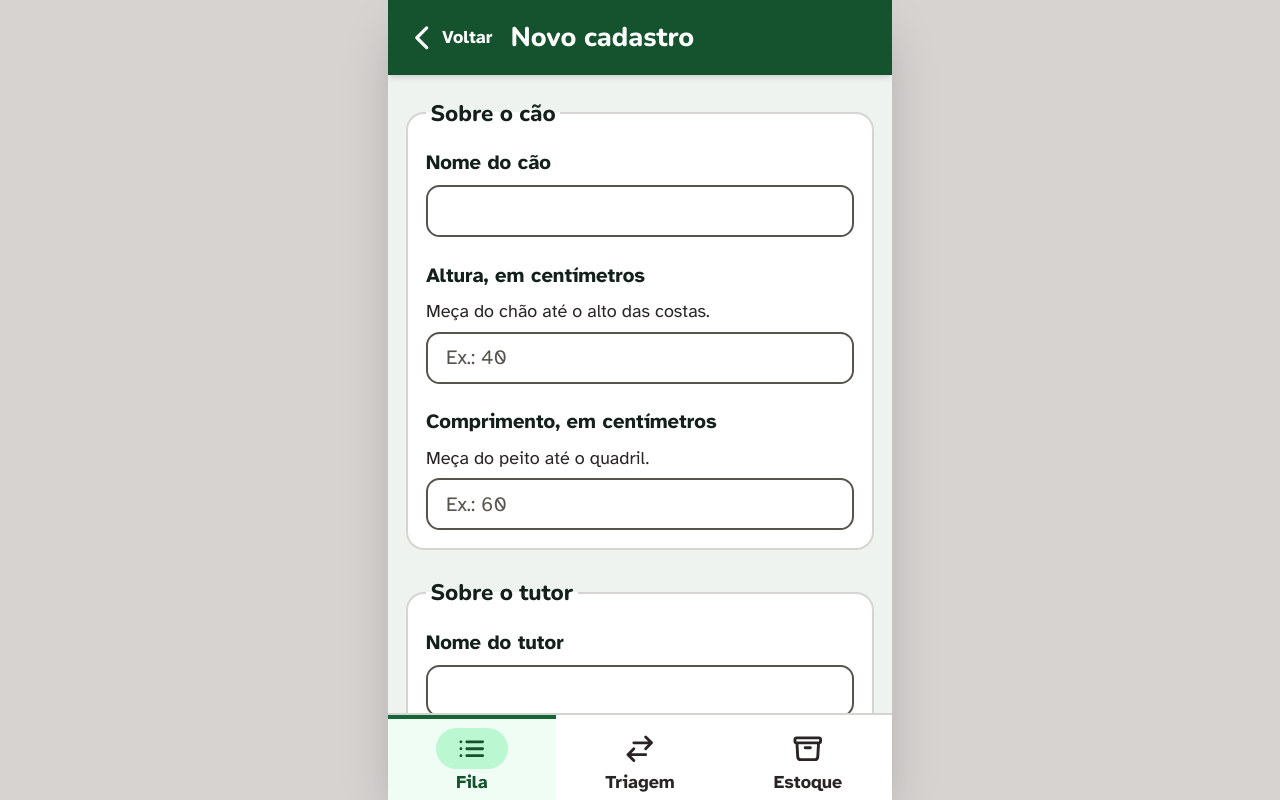
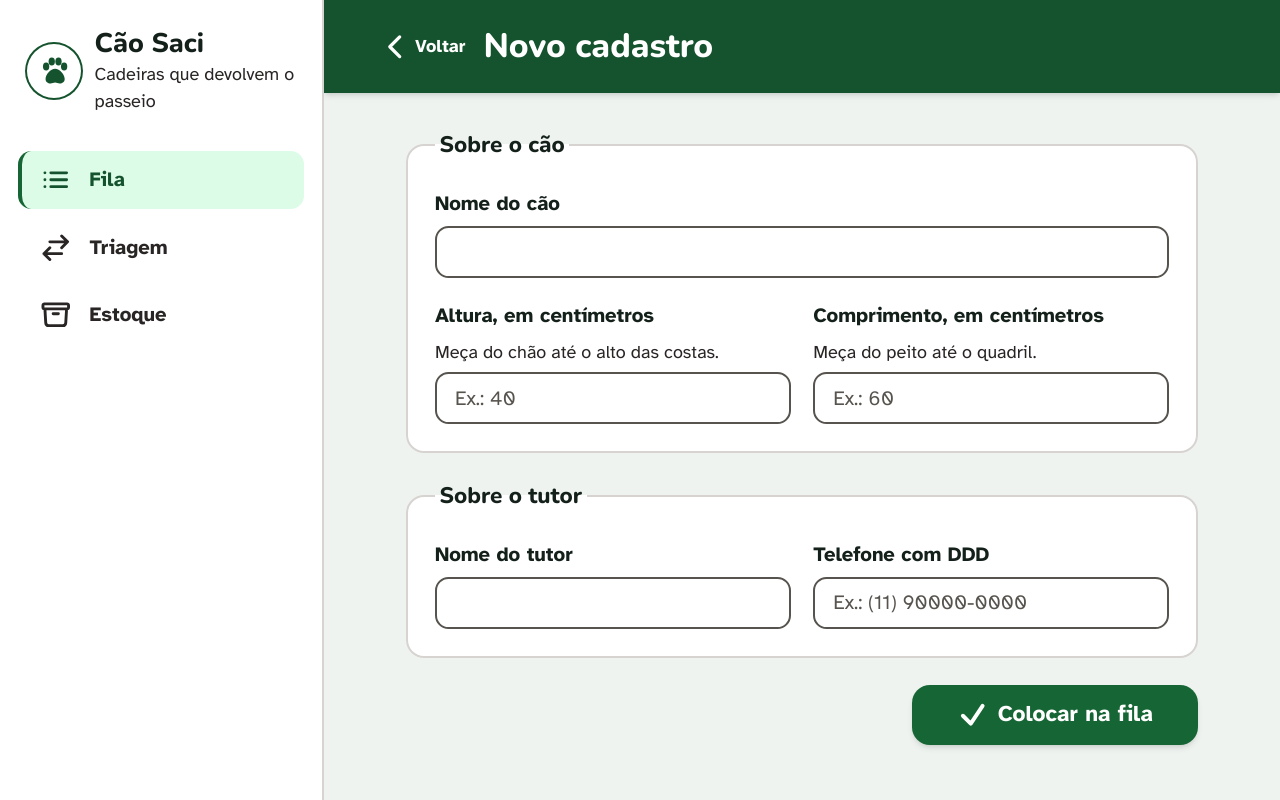
Before and after one commit to rhangai/ads-projeto-software, an Angular app in the folder frontend/: page /fila/novo in a window 1280 px wide. Built offline with nearby package versions, Linux system fonts and the light colour scheme.

Commit message:
feat(web): layout responsivo com menu lateral no desktop e grades por breakpoint

```diff
--- a/frontend/src/app/app.component.html
+++ b/frontend/src/app/app.component.html
@@ -1,5 +1,9 @@
-<!-- Moldura mobile-first: no celular ocupa a tela toda; no desktop vira uma coluna de celular. -->
-<div class="relative mx-auto flex h-dvh max-w-md flex-col overflow-hidden bg-gelo shadow-2xl">
+<!--
+  Layout responsivo:
+  - celular e tablet (< lg): conteúdo em cima, barra de navegação embaixo (alcance do polegar);
+  - desktop (lg+): menu lateral à esquerda, conteúdo à direita.
+-->
+<div class="relative flex h-dvh flex-col bg-gelo lg:flex-row">
   <app-toast />
 
   <!-- Cada página traz o próprio cabeçalho; esta área é a única que rola. -->
@@ -8,24 +12,33 @@
   </main>
 
   <nav
-    class="border-t-2 border-stone-300 bg-white pb-[env(safe-area-inset-bottom)]"
+    class="order-last border-t-2 border-stone-300 bg-white pb-[env(safe-area-inset-bottom)] lg:order-first lg:flex lg:w-72 lg:shrink-0 lg:flex-col lg:gap-8 lg:border-r-2 lg:border-t-0 lg:px-4 lg:py-6"
     aria-label="Navegação principal"
   >
-    <ul class="grid grid-cols-3">
+    <!-- Marca: só no desktop; no celular cada tela já tem cabeçalho próprio. -->
+    <div class="hidden items-center gap-3 px-2 lg:flex">
+      <app-logo />
+      <div>
+        <p class="font-titulo text-2xl font-extrabold leading-tight text-tinta">Cão Saci</p>
+        <p class="text-base text-stone-800">Cadeiras que devolvem o passeio</p>
+      </div>
+    </div>
+
+    <ul class="grid grid-cols-3 lg:flex lg:flex-col lg:gap-2">
       @for (item of navegacao; track item.rota) {
         <li>
           <a
             [routerLink]="item.rota"
-            routerLinkActive="!text-green-900 !border-green-800 bg-green-50 [&>span:first-child]:bg-green-200"
+            routerLinkActive="!text-green-900 !border-green-800 bg-green-50 lg:bg-green-100 [&>span:first-child]:bg-green-200 lg:[&>span:first-child]:bg-transparent"
             ariaCurrentWhenActive="page"
-            class="flex min-h-[72px] min-w-[44px] flex-col items-center justify-center gap-1 border-t-4 border-transparent px-2 py-2 font-bold text-stone-800 hover:bg-stone-100"
+            class="flex min-h-[72px] min-w-[44px] flex-col items-center justify-center gap-1 border-t-4 border-transparent px-2 py-2 font-bold text-stone-800 hover:bg-stone-100 lg:min-h-[56px] lg:flex-row lg:justify-start lg:gap-3 lg:rounded-xl lg:border-l-4 lg:border-t-0 lg:px-3"
           >
-            <span class="flex h-9 w-16 items-center justify-center rounded-full">
+            <span class="flex h-9 w-16 items-center justify-center rounded-full lg:w-9">
               <svg class="h-7 w-7" viewBox="0 0 24 24" fill="none" stroke="currentColor" stroke-width="2.2" aria-hidden="true">
                 <path stroke-linecap="round" stroke-linejoin="round" [attr.d]="item.icone" />
               </svg>
             </span>
-            <span class="text-base leading-none">{{ item.rotulo }}</span>
+            <span class="text-base leading-none lg:text-lg">{{ item.rotulo }}</span>
           </a>
         </li>
       }
--- a/frontend/src/app/app.component.ts
+++ b/frontend/src/app/app.component.ts
@@ -1,5 +1,6 @@
 import { Component } from '@angular/core';
 import { RouterLink, RouterLinkActive, RouterOutlet } from '@angular/router';
+import { LogoComponent } from './shared/logo/logo.component';
 import { ToastComponent } from './shared/toast/toast.component';
 
 interface ItemNav {
@@ -11,7 +12,7 @@ interface ItemNav {
 @Component({
   selector: 'app-root',
   standalone: true,
-  imports: [RouterOutlet, RouterLink, RouterLinkActive, ToastComponent],
+  imports: [RouterOutlet, RouterLink, RouterLinkActive, ToastComponent, LogoComponent],
   templateUrl: './app.component.html',
 })
 export class AppComponent {
--- a/frontend/src/app/pages/estoque/estoque.component.html
+++ b/frontend/src/app/pages/estoque/estoque.component.html
@@ -1,12 +1,15 @@
-<header class="sticky top-0 z-10 bg-green-900 px-4 pb-4 pt-3 text-white shadow-md">
-  <h1 class="font-titulo text-2xl font-extrabold">Estoque Físico</h1>
-  <p class="text-base text-green-50">Peças que chegaram ou saíram</p>
+<header class="sticky top-0 z-10 bg-green-900 px-4 pb-4 pt-3 text-white shadow-md md:px-8 lg:py-5">
+  <div class="mx-auto w-full max-w-6xl">
+    <h1 class="font-titulo text-2xl font-extrabold lg:text-3xl">Estoque Físico</h1>
+    <p class="text-base text-green-50">Peças que chegaram ou saíram</p>
+  </div>
 </header>
 
-<div class="flex flex-1 flex-col gap-4 px-4 pt-5">
+<div class="mx-auto flex w-full max-w-6xl flex-1 flex-col gap-4 px-4 pt-5 md:px-8 md:pt-8">
   @if (carregando()) {
     <p class="py-10 text-center text-lg text-stone-800" role="status">Carregando estoque…</p>
   } @else {
+    <div class="grid gap-4 md:grid-cols-2">
     @for (m of materiais(); track m.id) {
       <section class="rounded-2xl border-2 border-stone-300 bg-white p-4 shadow-sm" [attr.aria-labelledby]="'mat-' + m.id">
         <div class="flex items-start gap-3">
@@ -71,18 +74,20 @@
         </div>
       </section>
     } @empty {
-      <div class="rounded-2xl border-2 border-dashed border-stone-500 bg-white p-6 text-center text-lg text-tinta">
+      <div class="rounded-2xl border-2 border-dashed border-stone-500 bg-white p-6 text-center text-lg text-tinta md:col-span-2">
         Nenhuma peça cadastrada ainda. Rode <code class="font-bold">pnpm db:setup</code> na raiz do projeto.
       </div>
     }
+    </div>
 
     <!-- Barra de salvar presa ao rodapé da área rolável: sempre à vista do polegar. -->
-    <div class="sticky bottom-0 -mx-4 mt-auto border-t-2 border-stone-300 bg-gelo px-4 pb-4 pt-3">
+    <div class="sticky bottom-0 -mx-4 mt-auto flex border-t-2 border-stone-300 bg-gelo px-4 pb-4 pt-3 md:-mx-8 md:justify-end md:px-8">
+
       <button
         type="button"
         (click)="salvar()"
         [disabled]="salvando() || alterados().length === 0"
-        class="flex min-h-[60px] w-full min-w-[44px] items-center justify-center gap-2 rounded-2xl bg-green-800 px-4 text-xl font-bold text-white shadow-md hover:bg-green-900 disabled:bg-stone-300 disabled:text-stone-800 disabled:shadow-none"
+        class="flex min-h-[60px] w-full min-w-[44px] items-center justify-center gap-2 rounded-2xl bg-green-800 px-4 text-xl md:w-auto md:px-12 font-bold text-white shadow-md hover:bg-green-900 disabled:bg-stone-300 disabled:text-stone-800 disabled:shadow-none"
       >
         @if (salvando()) {
           Salvando…
--- a/frontend/src/app/pages/fila/fila.component.html
+++ b/frontend/src/app/pages/fila/fila.component.html
@@ -1,19 +1,15 @@
-<header class="sticky top-0 z-10 bg-green-900 px-4 pb-4 pt-3 text-white shadow-md">
-  <div class="flex items-center justify-between gap-3">
+<header class="sticky top-0 z-10 bg-green-900 px-4 pb-4 pt-3 text-white shadow-md md:px-8 lg:py-5">
+  <div class="mx-auto flex w-full max-w-6xl items-center justify-between gap-3">
     <div class="flex items-center gap-3">
-      <!-- Marca: pata -->
-      <span class="flex h-12 w-12 shrink-0 items-center justify-center rounded-full bg-white text-green-900" aria-hidden="true">
-        <svg class="h-8 w-8" viewBox="0 0 32 32" fill="currentColor">
-          <ellipse cx="9" cy="12" rx="2.8" ry="3.6" />
-          <ellipse cx="14" cy="7.5" rx="2.8" ry="3.6" />
-          <ellipse cx="20" cy="7.5" rx="2.8" ry="3.6" />
-          <ellipse cx="25" cy="12" rx="2.8" ry="3.6" />
-          <path d="M17 14c-4 0-8.5 5.2-8.5 9 0 2.6 2 4 4.4 4 1.7 0 2.6-.8 4.1-.8s2.4.8 4.1.8c2.4 0 4.4-1.4 4.4-4 0-3.8-4.5-9-8.5-9Z" />
-        </svg>
-      </span>
+      <!-- No desktop a marca já aparece no menu lateral. -->
+      <span class="lg:hidden"><app-logo /></span>
       <div>
-        <h1 class="font-titulo text-2xl font-extrabold leading-tight">Cão Saci</h1>
-        <p class="text-base text-green-50">Fila de espera</p>
+        <h1 class="font-titulo text-2xl font-extrabold leading-tight lg:text-3xl">
+          <span class="lg:hidden">Cão Saci</span>
+          <span class="hidden lg:inline">Fila de espera</span>
+        </h1>
+        <p class="text-base text-green-50 lg:hidden">Fila de espera</p>
+        <p class="hidden text-base text-green-50 lg:block">Cães aguardando a cadeira de rodas</p>
       </div>
     </div>
 
@@ -30,7 +26,7 @@
   </div>
 </header>
 
-<section class="flex flex-col gap-4 px-4 pb-32 pt-5" aria-labelledby="titulo-fila">
+<section class="mx-auto flex w-full max-w-6xl flex-col gap-4 px-4 pb-32 pt-5 md:px-8 md:pt-8" aria-labelledby="titulo-fila">
   @if (carregando()) {
     <p class="py-10 text-center text-lg text-stone-800" role="status">Carregando a fila…</p>
   } @else if (erro()) {
@@ -55,10 +51,10 @@
       <p class="text-base font-bold text-stone-800">{{ caes().length }} no total</p>
     </div>
 
-    <ul class="flex flex-col gap-4">
+    <ul class="grid gap-4 md:grid-cols-2 xl:grid-cols-3">
       @for (cao of caes(); track cao.id) {
         <li>
-          <article class="min-h-[44px] rounded-2xl border-2 border-stone-300 bg-white p-4 shadow-sm" [attr.aria-labelledby]="'cao-' + cao.id">
+          <article class="h-full min-h-[44px] rounded-2xl border-2 border-stone-300 bg-white p-4 shadow-sm" [attr.aria-labelledby]="'cao-' + cao.id">
             <div class="flex flex-wrap items-center justify-between gap-2">
               <h3 [id]="'cao-' + cao.id" class="font-titulo text-2xl font-extrabold text-tinta">{{ cao.nome_cao }}</h3>
               <app-status-tag [status]="cao.status" />
@@ -76,11 +72,12 @@
               </div>
             </dl>
 
-            <div class="mt-4 flex items-center justify-between gap-3 border-t-2 border-stone-200 pt-3">
-              <div class="min-w-0">
+            <!-- flex-wrap: em cartões estreitos o botão Ligar desce em vez de cortar o nome. -->
+            <div class="mt-4 flex flex-wrap items-center justify-between gap-3 border-t-2 border-stone-200 pt-3">
+              <div class="min-w-0 flex-1 basis-44">
                 <p class="text-base text-stone-800">Tutor</p>
-                <p class="truncate text-lg font-bold text-tinta">{{ cao.nome_tutor }}</p>
-                <p class="select-all text-lg tabular-nums text-tinta">{{ cao.telefone_tutor }}</p>
+                <p class="break-words text-lg font-bold text-tinta">{{ cao.nome_tutor }}</p>
+                <p class="select-all whitespace-nowrap text-lg tabular-nums text-tinta">{{ cao.telefone_tutor }}</p>
               </div>
               <a
                 [href]="linkTelefone(cao.telefone_tutor)"
@@ -96,7 +93,7 @@
           </article>
         </li>
       } @empty {
-        <li class="rounded-2xl border-2 border-dashed border-stone-500 bg-white p-6 text-center text-lg text-tinta">
+        <li class="rounded-2xl border-2 border-dashed md:col-span-2 xl:col-span-3 border-stone-500 bg-white p-6 text-center text-lg text-tinta">
           Nenhum cão na fila ainda.<br />
           Toque em <strong>Novo cadastro</strong> para incluir o primeiro.
         </li>
@@ -108,7 +105,7 @@
 <!-- Botão flutuante: posicionado em relação à moldura do app, acima da barra inferior. -->
 <a
   routerLink="/fila/novo"
-  class="absolute bottom-[92px] right-4 z-20 flex min-h-[60px] min-w-[60px] items-center justify-center gap-2 rounded-full border-4 border-white bg-green-800 pl-4 pr-5 text-lg font-bold text-white shadow-xl hover:bg-green-900"
+  class="absolute bottom-[92px] right-4 z-20 md:right-8 lg:bottom-8 flex min-h-[60px] min-w-[60px] items-center justify-center gap-2 rounded-full border-4 border-white bg-green-800 pl-4 pr-5 text-lg font-bold text-white shadow-xl hover:bg-green-900"
 >
   <svg class="h-7 w-7" viewBox="0 0 24 24" fill="none" stroke="currentColor" stroke-width="3" aria-hidden="true">
     <path stroke-linecap="round" d="M12 5v14M5 12h14" />
--- a/frontend/src/app/pages/fila/fila.component.ts
+++ b/frontend/src/app/pages/fila/fila.component.ts
@@ -2,12 +2,13 @@ import { Component, OnInit, inject, signal } from '@angular/core';
 import { RouterLink } from '@angular/router';
 import { ApiService, mensagemDeErro } from '../../core/api.service';
 import { Cao } from '../../core/models';
+import { LogoComponent } from '../../shared/logo/logo.component';
 import { StatusTagComponent } from '../../shared/status-tag/status-tag.component';
 
 @Component({
   selector: 'app-fila',
   standalone: true,
-  imports: [RouterLink, StatusTagComponent],
+  imports: [RouterLink, StatusTagComponent, LogoComponent],
   templateUrl: './fila.component.html',
 })
 export class FilaComponent implements OnInit {
--- a/frontend/src/app/pages/novo-cao/novo-cao.component.html
+++ b/frontend/src/app/pages/novo-cao/novo-cao.component.html
@@ -1,4 +1,5 @@
-<header class="sticky top-0 z-10 flex items-center gap-2 bg-green-900 px-2 py-3 text-white shadow-md">
+<header class="sticky top-0 z-10 bg-green-900 px-2 py-3 text-white shadow-md md:px-8 lg:py-5">
+  <div class="mx-auto flex w-full max-w-3xl items-center gap-2">
   <a
     routerLink="/fila"
     class="flex min-h-[48px] min-w-[48px] items-center justify-center gap-1 rounded-xl px-2 font-bold hover:bg-green-800"
@@ -8,14 +9,21 @@
     </svg>
     <span>Voltar</span>
   </a>
-  <h1 class="font-titulo text-2xl font-extrabold">Novo cadastro</h1>
+  <h1 class="font-titulo text-2xl font-extrabold lg:text-3xl">Novo cadastro</h1>
+  </div>
 </header>
 
-<form [formGroup]="form" (ngSubmit)="salvar()" class="flex flex-col gap-6 px-4 pb-10 pt-5" novalidate>
-  <fieldset class="flex flex-col gap-5 rounded-2xl border-2 border-stone-300 bg-white p-4">
+<form
+  [formGroup]="form"
+  (ngSubmit)="salvar()"
+  class="mx-auto flex w-full max-w-3xl flex-col gap-6 px-4 pb-10 pt-5 md:px-8 md:pt-8"
+  novalidate
+>
+  <!-- No tablet/desktop, altura e comprimento ficam lado a lado. -->
+  <fieldset class="grid gap-5 rounded-2xl border-2 border-stone-300 bg-white p-4 md:grid-cols-2 md:p-6">
     <legend class="px-1 font-titulo text-xl font-extrabold text-tinta">Sobre o cão</legend>
 
-    <div class="flex flex-col gap-1.5">
+    <div class="flex flex-col gap-1.5 md:col-span-2">
       <label for="nome_cao" class="text-lg font-bold text-tinta">Nome do cão</label>
       <input
         id="nome_cao"
@@ -83,7 +91,7 @@
     </div>
   </fieldset>
 
-  <fieldset class="flex flex-col gap-5 rounded-2xl border-2 border-stone-300 bg-white p-4">
+  <fieldset class="grid gap-5 rounded-2xl border-2 border-stone-300 bg-white p-4 md:grid-cols-2 md:p-6">
     <legend class="px-1 font-titulo text-xl font-extrabold text-tinta">Sobre o tutor</legend>
 
     <div class="flex flex-col gap-1.5">
@@ -131,7 +139,7 @@
   <button
     type="submit"
     [disabled]="enviando()"
-    class="flex min-h-[60px] min-w-[44px] items-center justify-center gap-2 rounded-2xl bg-green-800 px-4 text-xl font-bold text-white shadow-md hover:bg-green-900 disabled:bg-stone-300 disabled:text-stone-800 disabled:shadow-none"
+    class="flex min-h-[60px] min-w-[44px] items-center justify-center gap-2 rounded-2xl bg-green-800 px-4 text-xl md:self-end md:px-10 font-bold text-white shadow-md hover:bg-green-900 disabled:bg-stone-300 disabled:text-stone-800 disabled:shadow-none"
   >
     <svg class="h-7 w-7" viewBox="0 0 24 24" fill="none" stroke="currentColor" stroke-width="3" aria-hidden="true">
       <path stroke-linecap="round" stroke-linejoin="round" d="m4.5 12.75 6 6 9-13.5" />
--- a/frontend/src/app/pages/triagem/triagem.component.html
+++ b/frontend/src/app/pages/triagem/triagem.component.html
@@ -1,15 +1,17 @@
-<header class="sticky top-0 z-10 bg-green-900 px-4 pb-4 pt-3 text-white shadow-md">
-  <h1 class="font-titulo text-2xl font-extrabold">Triagem de Montagem</h1>
-  <p class="text-base text-green-50">Quem da fila já pode ganhar a cadeira</p>
+<header class="sticky top-0 z-10 bg-green-900 px-4 pb-4 pt-3 text-white shadow-md md:px-8 lg:py-5">
+  <div class="mx-auto w-full max-w-6xl">
+    <h1 class="font-titulo text-2xl font-extrabold lg:text-3xl">Triagem de Montagem</h1>
+    <p class="text-base text-green-50">Quem da fila já pode ganhar a cadeira</p>
+  </div>
 </header>
 
-<div class="flex flex-col gap-5 px-4 pb-10 pt-5">
+<div class="mx-auto flex w-full max-w-6xl flex-col gap-5 px-4 pb-10 pt-5 md:px-8 md:pt-8">
   <button
     type="button"
     (click)="verificar()"
     [disabled]="verificando()"
     [attr.aria-busy]="verificando()"
-    class="flex min-h-[80px] min-w-[44px] items-center justify-center gap-3 rounded-2xl bg-sky-800 px-6 text-xl font-bold text-white shadow-lg ring-4 ring-sky-200 hover:bg-sky-900 active:scale-[0.99] disabled:bg-stone-300 disabled:text-stone-800 disabled:ring-0"
+    class="flex min-h-[80px] min-w-[44px] items-center justify-center gap-3 rounded-2xl bg-sky-800 px-6 text-xl md:self-start md:px-12 font-bold text-white shadow-lg ring-4 ring-sky-200 hover:bg-sky-900 active:scale-[0.99] disabled:bg-stone-300 disabled:text-stone-800 disabled:ring-0"
   >
     <svg class="h-8 w-8" [class.animate-spin]="verificando()" viewBox="0 0 24 24" fill="none" stroke="currentColor" stroke-width="2.2" aria-hidden="true">
       <path stroke-linecap="round" stroke-linejoin="round" d="M16.023 9.348h4.992v-.001M2.985 19.644v-4.992m0 0h4.992m-4.993 0 3.181 3.183a8.25 8.25 0 0 0 13.803-3.7M4.031 9.865a8.25 8.25 0 0 1 13.803-3.7l3.181 3.182m0-4.991v4.99" />
@@ -21,7 +23,7 @@
     <!-- Resumo do estoque: o que existe agora e o que sobra se todos forem aprovados. -->
     <section aria-labelledby="titulo-saldo" class="rounded-2xl border-2 border-sky-300 bg-sky-50 p-4">
       <h2 id="titulo-saldo" class="font-titulo text-lg font-extrabold text-sky-950">Peças no estoque agora</h2>
-      <dl class="mt-2 grid grid-cols-2 gap-3">
+      <dl class="mt-2 grid grid-cols-2 gap-3 md:max-w-md">
         <div>
           <dt class="text-base text-sky-950">Canos de PVC</dt>
           <dd class="text-3xl font-bold tabular-nums text-tinta">{{ r.saldo_atual.canos_pvc }}</dd>
@@ -37,13 +39,13 @@
       </p>
     </section>
 
-    <section aria-labelledby="titulo-aptos" aria-live="polite" class="flex flex-col gap-4">
-      <h2 id="titulo-aptos" class="font-titulo text-xl font-extrabold text-tinta">
+    <section aria-labelledby="titulo-aptos" aria-live="polite" class="grid gap-4 md:grid-cols-2">
+      <h2 id="titulo-aptos" class="font-titulo text-xl font-extrabold text-tinta md:col-span-2">
         Cães aptos: {{ r.aptos.length }}
       </h2>
 
       @for (cao of r.aptos; track cao.id) {
-        <article class="rounded-2xl border-4 border-green-800 bg-white p-4 shadow-sm" [attr.aria-labelledby]="'apto-' + cao.id">
+        <article class="flex flex-col rounded-2xl border-4 border-green-800 bg-white p-4 shadow-sm" [attr.aria-labelledby]="'apto-' + cao.id">
           <div class="flex flex-wrap items-start justify-between gap-2">
             <div>
               <h3 [id]="'apto-' + cao.id" class="font-titulo text-2xl font-extrabold text-tinta">{{ cao.nome_cao }}</h3>
@@ -57,7 +59,7 @@
             </span>
           </div>
 
-          <div class="mt-4 rounded-xl bg-gelo p-3">
+          <div class="mb-4 mt-4 rounded-xl bg-gelo p-3">
             <p class="text-base font-bold text-stone-800">Vai usar</p>
             <ul class="mt-1 flex flex-col gap-1 text-xl font-bold tabular-nums text-tinta">
               <li class="flex items-center gap-2">
@@ -79,7 +81,7 @@
             type="button"
             (click)="aprovar(cao)"
             [disabled]="aprovando() !== null"
-            class="mt-4 flex min-h-[60px] w-full min-w-[44px] items-center justify-center gap-2 rounded-2xl bg-green-800 px-4 text-xl font-bold text-white shadow-md hover:bg-green-900 disabled:bg-stone-300 disabled:text-stone-800 disabled:shadow-none"
+            class="mt-auto flex min-h-[60px] w-full min-w-[44px] items-center justify-center gap-2 rounded-2xl bg-green-800 px-4 text-xl font-bold text-white shadow-md hover:bg-green-900 disabled:bg-stone-300 disabled:text-stone-800 disabled:shadow-none"
           >
             <svg class="h-7 w-7" viewBox="0 0 24 24" fill="none" stroke="currentColor" stroke-width="3" aria-hidden="true">
               <path stroke-linecap="round" stroke-linejoin="round" d="m4.5 12.75 6 6 9-13.5" />
@@ -88,7 +90,7 @@
           </button>
         </article>
       } @empty {
-        <div class="rounded-2xl border-2 border-dashed border-stone-500 bg-white p-6 text-center text-lg text-tinta">
+        <div class="rounded-2xl border-2 border-dashed border-stone-500 bg-white p-6 text-center text-lg text-tinta md:col-span-2">
           Nenhum cão da fila cabe nas peças de agora.<br />
           Quando chegarem doações, registre na aba <strong>Estoque</strong>.
         </div>
--- /dev/null
+++ b/frontend/src/app/shared/logo/logo.component.ts
@@ -0,0 +1,20 @@
+import { Component } from '@angular/core';
+
+/** Marca do Cão Saci: pata branca-esverdeada em círculo. Decorativa. */
+@Component({
+  selector: 'app-logo',
+  standalone: true,
+  host: { class: 'contents' },
+  template: `
+    <span class="flex h-12 w-12 shrink-0 items-center justify-center rounded-full bg-white text-green-900 ring-2 ring-green-900" aria-hidden="true">
+      <svg class="h-8 w-8" viewBox="0 0 32 32" fill="currentColor">
+        <ellipse cx="9" cy="12" rx="2.8" ry="3.6" />
+        <ellipse cx="14" cy="7.5" rx="2.8" ry="3.6" />
+        <ellipse cx="20" cy="7.5" rx="2.8" ry="3.6" />
+        <ellipse cx="25" cy="12" rx="2.8" ry="3.6" />
+        <path d="M17 14c-4 0-8.5 5.2-8.5 9 0 2.6 2 4 4.4 4 1.7 0 2.6-.8 4.1-.8s2.4.8 4.1.8c2.4 0 4.4-1.4 4.4-4 0-3.8-4.5-9-8.5-9Z" />
+      </svg>
+    </span>
+  `,
+})
+export class LogoComponent {}
--- a/frontend/src/app/shared/toast/toast.component.html
+++ b/frontend/src/app/shared/toast/toast.component.html
@@ -3,7 +3,7 @@
   @if (toast.atual(); as t) {
     <div
       [attr.role]="t.tipo === 'erro' ? 'alert' : 'status'"
-      class="pointer-events-auto flex items-start gap-3 rounded-2xl border-4 bg-white p-3 shadow-2xl"
+      class="pointer-events-auto mx-auto flex max-w-lg items-start gap-3 rounded-2xl border-4 bg-white p-3 shadow-2xl"
       [class]="t.tipo === 'erro' ? 'border-red-800' : 'border-green-800'"
     >
       <!-- Ícone em disco sólido: lido pela forma, não só pela cor. -->
--- a/frontend/src/index.html
+++ b/frontend/src/index.html
@@ -13,7 +13,7 @@
       rel="stylesheet"
     />
   </head>
-  <body class="bg-stone-300 font-sans text-tinta antialiased">
+  <body class="bg-gelo font-sans text-tinta antialiased">
     <app-root></app-root>
   </body>
 </html>
```
